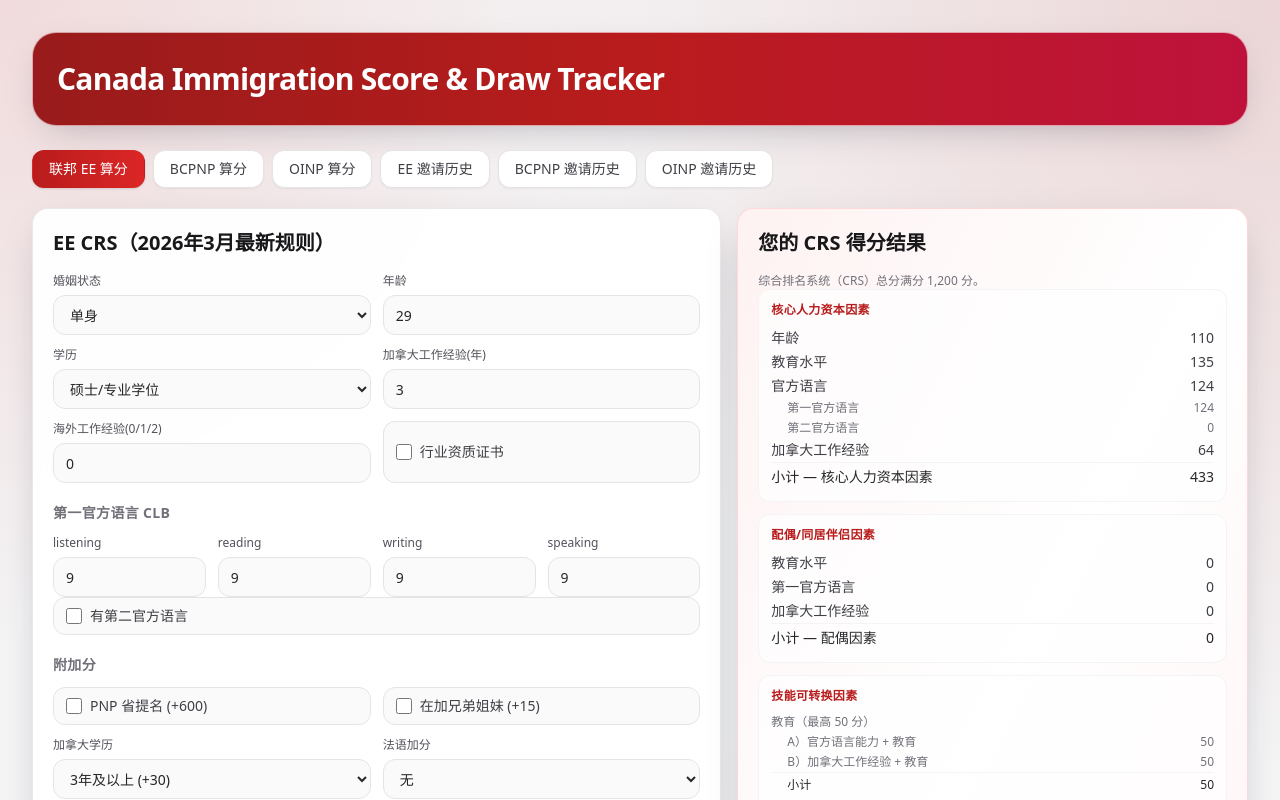
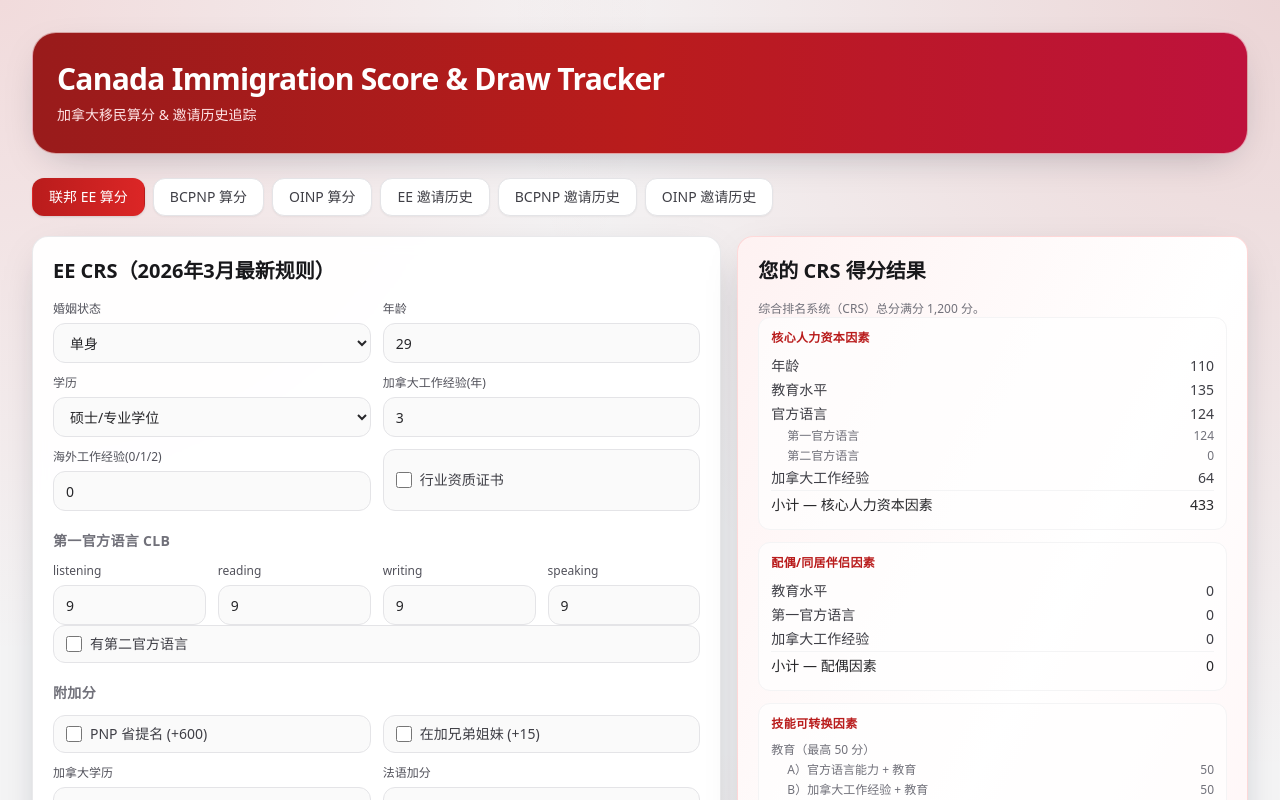
Before and after one commit to frankwang0909/canada-immigration-score-and-draw-tracker, a Next.js app: page /ee in a window 1280 px wide. Shown: the top 800 px of the page. Built offline with nearby package versions, Linux system fonts and the light colour scheme.

Commit message:
feat: add Chinese subtitle to site header

```diff
--- a/src/app/globals.css
+++ b/src/app/globals.css
@@ -27,6 +27,10 @@
 
   .app-header p {
     @apply mt-2 text-sm text-rose-100;
+  }
+
+  .header-subtitle {
+    @apply mt-1 text-base font-medium text-rose-200;
   }
 
   .tab-bar {
--- a/src/app/layout.tsx
+++ b/src/app/layout.tsx
@@ -125,6 +125,7 @@
         <div className="app-shell">
           <header className="app-header">
             <h1>Canada Immigration Score &amp; Draw Tracker</h1>
+            <p className="header-subtitle">加拿大移民算分 &amp; 邀请历史追踪</p>
           </header>
           <NavBar />
           <main>{children}</main>
```
